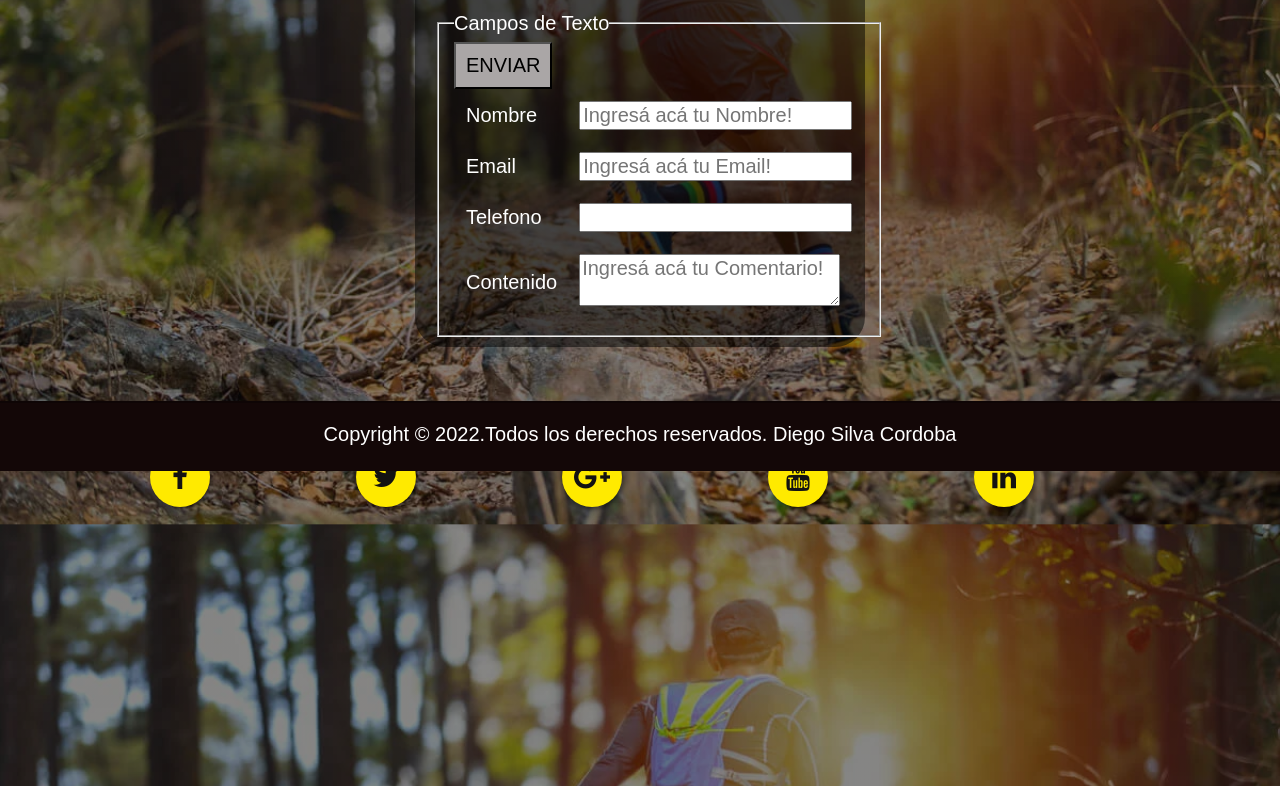
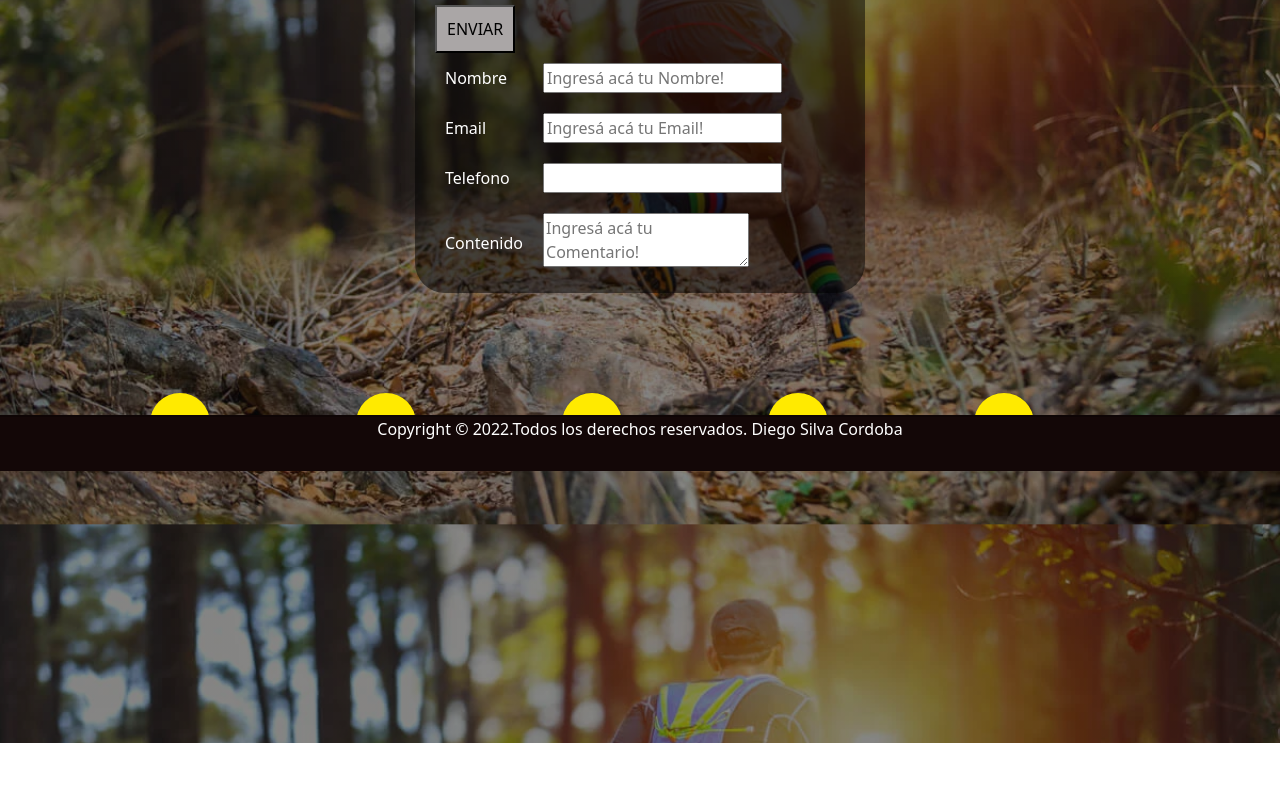
Before and after one commit to Diegosilcor/Atletismo, a plain HTML site: page contacto.html in a window 1280 px wide. Shown: the part 329-1115 px from the top of the page. After the commit the page ends 1072 px from the top, so only its background shows below. Drawn offline with nearby package versions, Linux system fonts and the light colour scheme; a web font is replaced by a local one.

Commit message:
Se agregar bootstrap en contacto, productos, servicios, sobre mi, para trabajar

```diff
--- a/contacto.html
+++ b/contacto.html
@@ -14,7 +14,8 @@
     <link
         href="https://fonts.googleapis.com/css2?family=Open+Sans&family=PT+Sans:wght@400;700&family=Smooch+Sans&display=swap"
         rel="stylesheet" />
-    <link rel="stylesheet" href="https://stackpath.bootstrapcdn.com/font-awesome/4.7.0/css/font-awesome.min.css">
+        <link rel="stylesheet" href="/bootstrap/css/bootstrap.min.css">
+
     <!-- FAVICON -->
     <link rel="shortcut icon" type="image/jpg" href="images/ruuning adidas.jpeg">
 </head>
@@ -22,6 +23,10 @@
 <!--BODY-->
 
 <body>
+    <!--SCRIPT PARA BOOTSTRAP-->
+    <link href="https://cdn.jsdelivr.net/npm/bootstrap@5.1.3/dist/css/bootstrap.min.css" rel="stylesheet"
+        integrity="sha384-1BmE4kWBq78iYhFldvKuhfTAU6auU8tT94WrHftjDbrCEXSU1oBoqyl2QvZ6jIW3" crossorigin="anonymous">
+    <script src="/bootstrap/js/bootstrap.min.js"></script>
     <!--NAVEGADOR-->
     <div id="navbar">
         <ul>
```
Also changed, not shown: productos.html (+5 -0 lines), servicios.html (+5 -0 lines), sobremi.html (+5 -0 lines).
